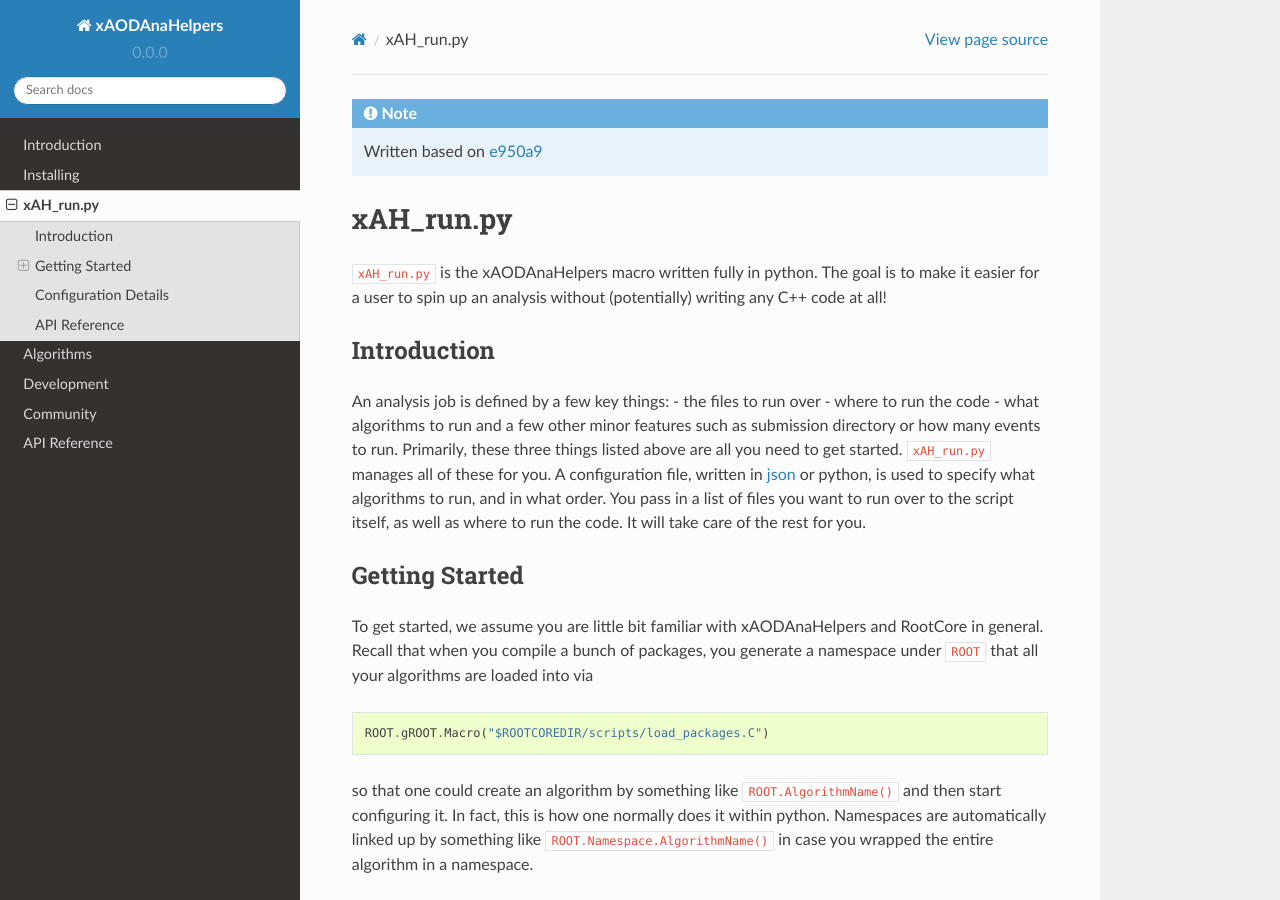
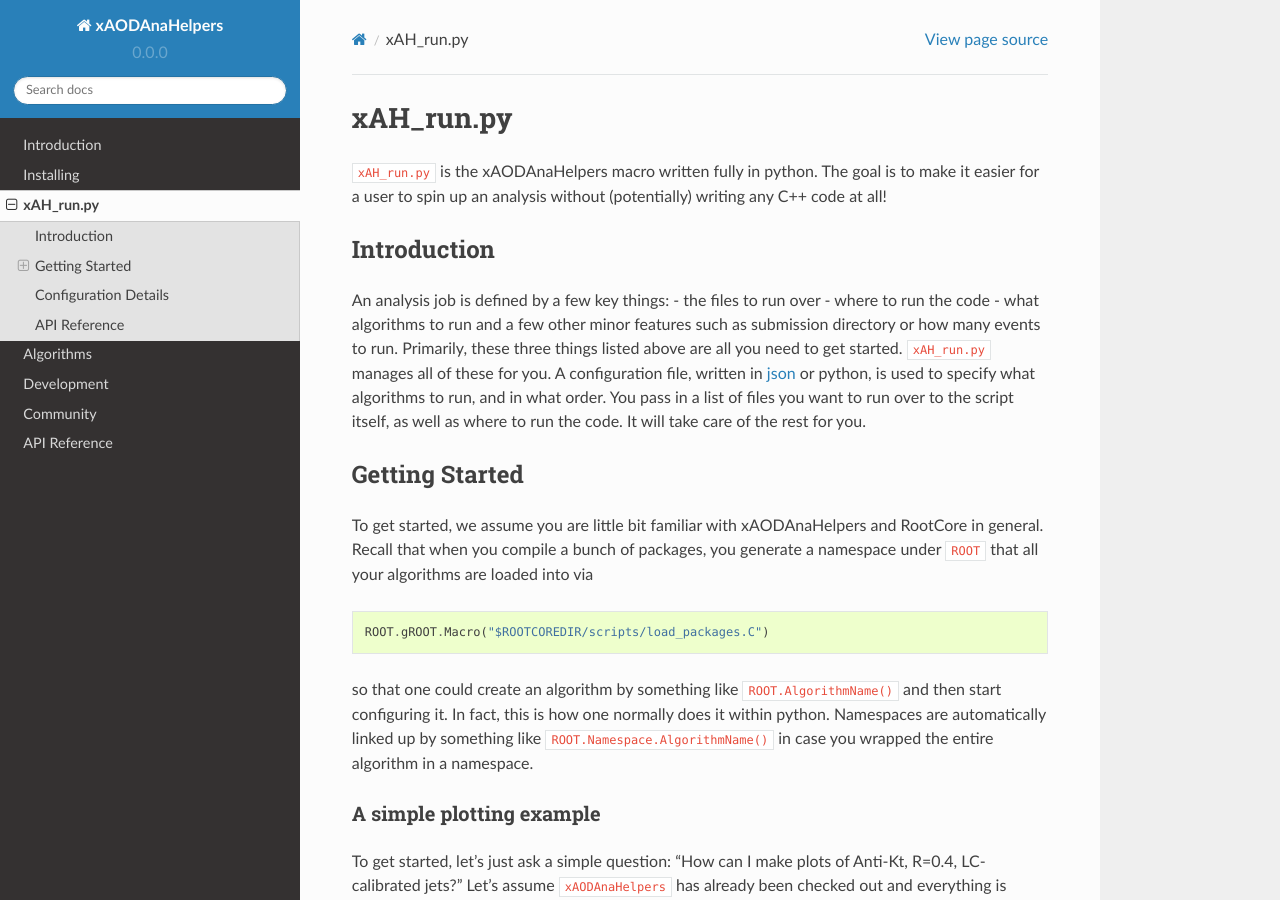
Before and after one commit to UCATLAS/xAODAnaHelpers, a Sphinx documentation site: the page built from docs/UsingUs.rst, in a window 1280 px wide and 900 px high. Built offline with Sphinx 7.4.7 and the Read the Docs theme 2.0.0, drawn with Linux system fonts in a browser that asks for light colours.

Commit message:
forgot to remove the note

```diff
--- a/docs/UsingUs.rst
+++ b/docs/UsingUs.rst
@@ -1,6 +1,3 @@
-.. note::
-    Written based on `e950a9 <https://github.com/UCATLAS/xAODAnaHelpers/tree/e950a91ffc37f939a262d749f6e7419dfd6de627>`_
-
 xAH_run.py
 ==========
 
```
